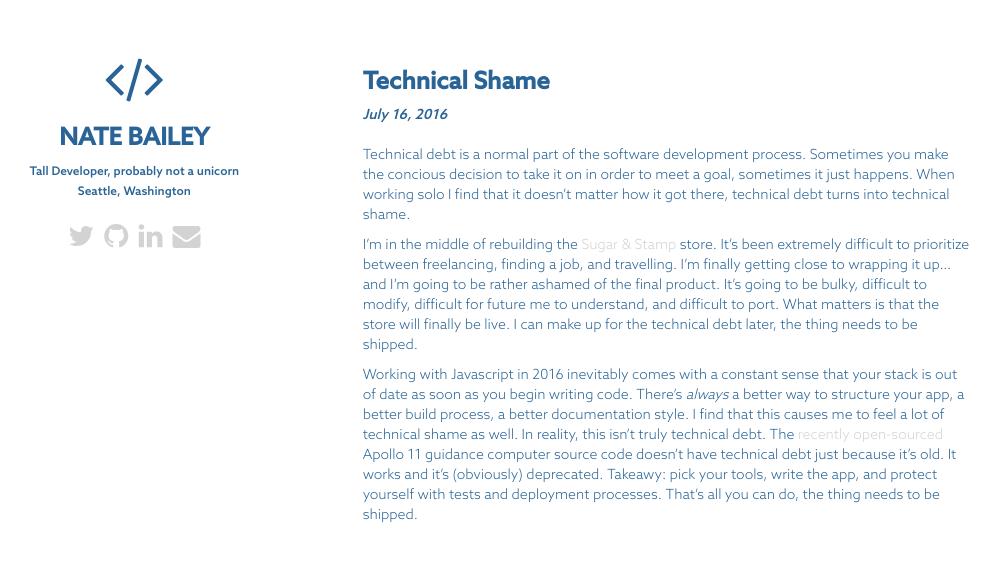
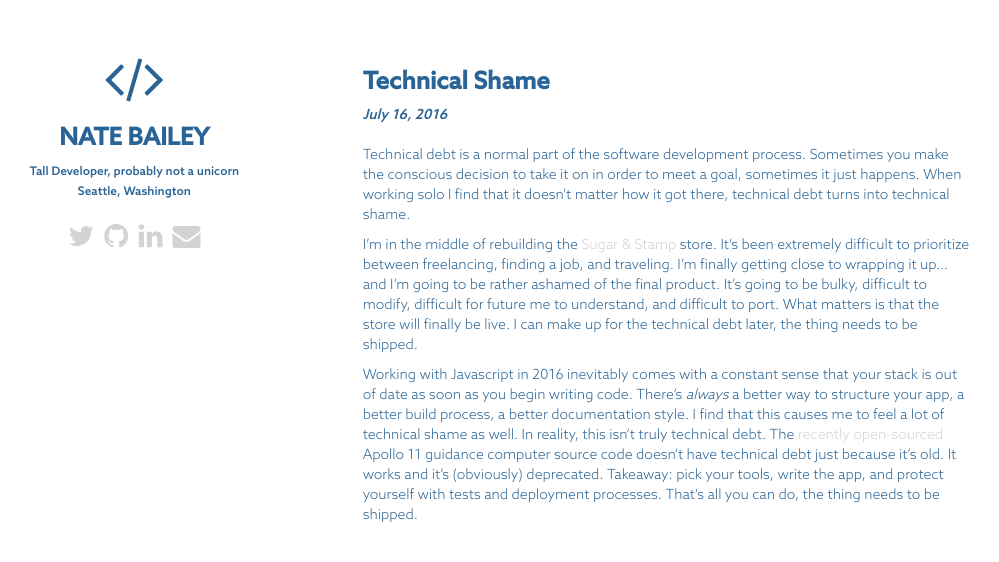
Before and after one commit to ntdb/ntdb.github.io, a Jekyll site: the page built from _posts/2016-07-16-technical-shame.markdown, in a window 1280 px wide. Shown: the top 562 px of the page, without its empty margins (79-1078 px from the left). Built offline with Jekyll 4.4.1, drawn with Linux system fonts in a browser that asks for light colours; nearby versions of some CDN libraries.

Commit message:
Spell check XD

```diff
--- a/_posts/2016-07-16-technical-shame.markdown
+++ b/_posts/2016-07-16-technical-shame.markdown
@@ -4,8 +4,8 @@ title:  "Technical Shame"
 date:   2016-07-16
 ---
 
-Technical debt is a normal part of the software development process. Sometimes you make the concious decision to take it on in order to meet a goal, sometimes it just happens. When working solo I find that it doesn't matter how it got there, technical debt turns into technical shame.
+Technical debt is a normal part of the software development process. Sometimes you make the conscious decision to take it on in order to meet a goal, sometimes it just happens. When working solo I find that it doesn't matter how it got there, technical debt turns into technical shame.
 
-I'm in the middle of rebuilding the [Sugar & Stamp](https://www.sugarandstamp.com) store. It's been extremely difficult to prioritize between freelancing, finding a job, and travelling. I'm finally getting close to wrapping it up... and I'm going to be rather ashamed of the final product. It's going to be bulky, difficult to modify, difficult for future me to understand, and difficult to port. What matters is that the store will finally be live. I can make up for the technical debt later, the thing needs to be shipped.
+I'm in the middle of rebuilding the [Sugar & Stamp](https://www.sugarandstamp.com) store. It's been extremely difficult to prioritize between freelancing, finding a job, and traveling. I'm finally getting close to wrapping it up... and I'm going to be rather ashamed of the final product. It's going to be bulky, difficult to modify, difficult for future me to understand, and difficult to port. What matters is that the store will finally be live. I can make up for the technical debt later, the thing needs to be shipped.
 
-Working with Javascript in 2016 inevitably comes with a constant sense that your stack is out of date as soon as you begin writing code. There's *always* a better way to structure your app, a better build process, a better documentation style. I find that this causes me to feel a lot of technical shame as well. In reality, this isn't truly technical debt. The [recently open-sourced](https://github.com/chrislgarry/Apollo-11) Apollo 11 guidance computer source code doesn't have technical debt just because it's old. It works and it's (obviously) deprecated. Takeawy: pick your tools, write the app, and protect yourself with tests and deployment processes. That's all you can do, the thing needs to be shipped.
+Working with Javascript in 2016 inevitably comes with a constant sense that your stack is out of date as soon as you begin writing code. There's *always* a better way to structure your app, a better build process, a better documentation style. I find that this causes me to feel a lot of technical shame as well. In reality, this isn't truly technical debt. The [recently open-sourced](https://github.com/chrislgarry/Apollo-11) Apollo 11 guidance computer source code doesn't have technical debt just because it's old. It works and it's (obviously) deprecated. Takeaway: pick your tools, write the app, and protect yourself with tests and deployment processes. That's all you can do, the thing needs to be shipped.
```
